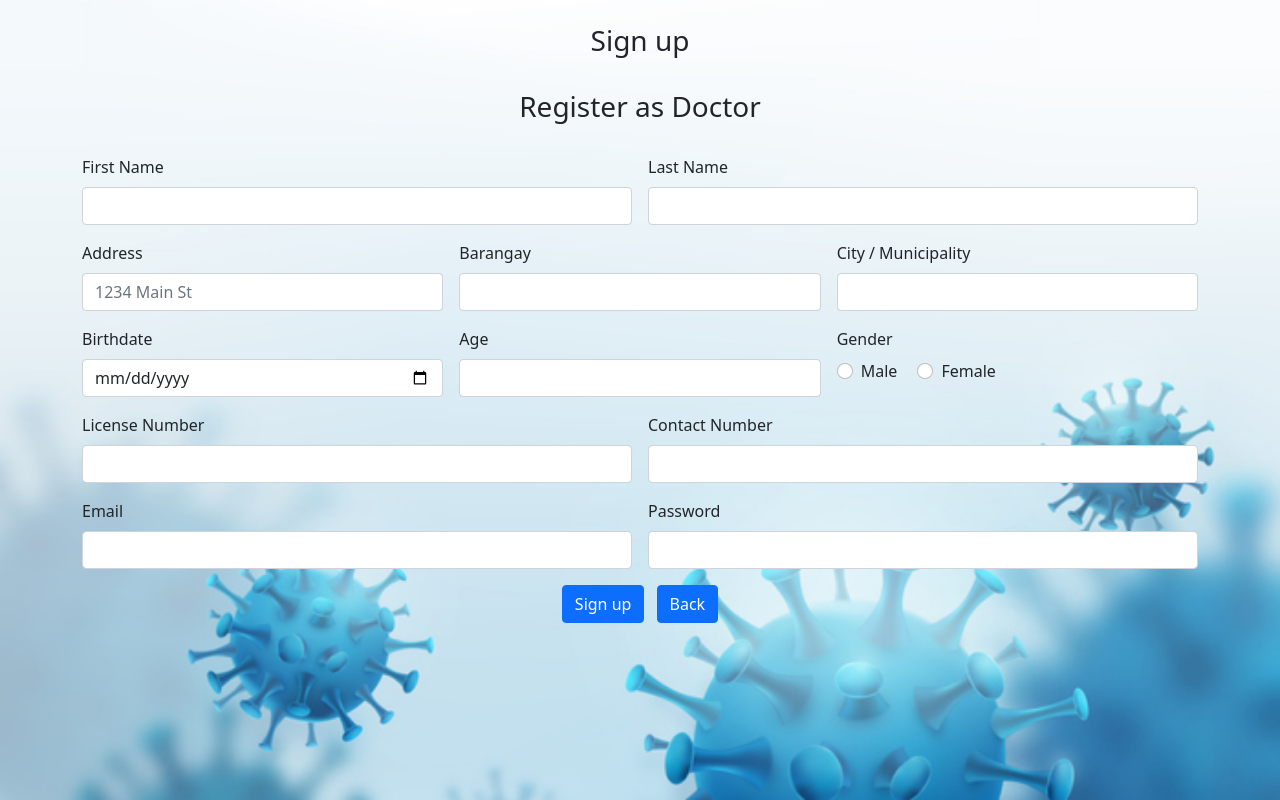
After one commit to edronalee/cmsc128.1, a Django app: page /docregister/ in a window 1280 px wide. The commit adds this page. Run offline with Django 3.2, Linux system fonts and the light colour scheme.

Commit message:
doc lgu register

```diff
--- /dev/null
+++ b/chart/templates/chart/docregister.html
@@ -0,0 +1,113 @@
+{% load static %}
+<!DOCTYPE html>
+<html lang="en">
+<head>
+    <meta charset="UTF-8">
+    <meta http-equiv="X-UA-Compatible" content="IE=edge">
+    <meta name="viewport" content="width=device-width, initial-scale=1.0">
+    <title>Community E-Chart</title>
+
+    <!-- Bootstrap 5 -->
+    <link href="https://cdn.jsdelivr.net/npm/bootstrap@5.0.2/dist/css/bootstrap.min.css" rel="stylesheet" integrity="sha384-EVSTQN3/azprG1Anm3QDgpJLIm9Nao0Yz1ztcQTwFspd3yD65VohhpuuCOmLASjC" crossorigin="anonymous">
+
+    <!-- Favicon  -->
+    <link rel="icon" type="image/png" href="{% static '/images/icon.png' %}">
+
+    <style>
+        body {
+            background-image: url("/static/images/bg.jpg" );
+            background-repeat: no-repeat;
+            background-size: cover;
+        }
+    </style>
+</head>
+<body>
+        <br>
+        <h3 class="text-center">Sign up</h3>
+        <br>
+        <h3 class="text-center">Register as Doctor</h3>
+        <br>
+        <div class="container">
+            <form class="row g-3">
+                <div class="col-md-6">
+                <label for="inputFirstName" class="form-label">First Name</label>
+                <input type="text" class="form-control" id="inputFirstName">
+                </div>
+
+                <div class="col-md-6">
+                <label for="inputLastName" class="form-label">Last Name</label>
+                 <input type="text" class="form-control" id="inputLastName">
+                </div>
+
+                <div class="col-md-4">
+                <label for="inputAddress" class="form-label">Address</label>
+                <input type="text" class="form-control" id="inputAddress" placeholder="1234 Main St">
+                </div>
+
+                <div class="col-md-4">
+                <label for="inputAddress2" class="form-label">Barangay</label>
+                <input type="text" class="form-control" id="inputAddress2" placeholder="">
+                </div>
+
+                <div class="col-md-4">
+                <label for="inputAddress3" class="form-label">City / Municipality</label>
+                <input type="text" class="form-control" id="inputAddress3" placeholder="">
+                </div>
+
+                <div class="col-md-4">
+                <label for="inputBirthdate" class="form-label">Birthdate</label>
+                <input type="date" class="form-control" id="inputBirthdate">
+                </div>
+
+                <div class="col-md-4">
+                <label for="inputAge" class="form-label">Age</label>
+                <input type="number" class="form-control" id="inputAge">
+                </div>
+
+                <div class="col-md-4">
+                <label for="inputGender" class="form-label">Gender</label>
+                <br>
+                <div class="form-check form-check-inline">
+                <input class="form-check-input" type="radio" name="inlineRadioOptions" id="inlineRadio1" value="male">
+                <label class="form-check-label" for="inlineRadio1">Male</label>
+                </div>
+                <div class="form-check form-check-inline">
+                <input class="form-check-input" type="radio" name="inlineRadioOptions" id="inlineRadio2" value="female">
+                <label class="form-check-label" for="inlineRadio2">Female</label>
+                </div>
+                </div>
+
+                <div class="col-md-6">
+                <label for="inputLicenseNumber" class="form-label">License Number</label>
+                <input type="text" class="form-control" id="inputLicenseNumber">
+                </div>
+
+                <div class="col-md-6">
+                <label for="inputContactNumber" class="form-label">Contact Number</label>
+                <input type="text" class="form-control" id="inputContactNumber">
+                </div>
+
+                <div class="col-md-6">
+                <label for="inputEmail4" class="form-label">Email</label>
+                <input type="email" class="form-control" id="inputEmail4">
+                </div>
+
+                <div class="col-md-6">
+                <label for="inputPassword4" class="form-label">Password</label>
+                <input type="password" class="form-control" id="inputPassword4">
+                </div>
+
+                <div class="col-12">
+                <center>
+                <div class="d-grid gap-2 d-md-block">
+                <button class="btn btn-primary me-md-2" type="submit">Sign up</button>
+                <a href="{% url 'register' %}" button class="btn btn-primary" type="button">Back</button></a>
+                </div>
+                </center>
+                </div>
+            </form>
+        </div>
+
+<script src="https://cdn.jsdelivr.net/npm/bootstrap@5.0.2/dist/js/bootstrap.bundle.min.js" integrity="sha384-MrcW6ZMFYlzcLA8Nl+NtUVF0sA7MsXsP1UyJoMp4YLEuNSfAP+JcXn/tWtIaxVXM" crossorigin="anonymous"></script>
+</body>
+</html>
--- a/chart/urls.py
+++ b/chart/urls.py
@@ -4,4 +4,6 @@ from . import views
 urlpatterns = [
     path('', views.login, name="login"),
     path('register/', views.register, name="register"),
+    path('docregister/', views.docregister, name="docregister"),
+    path('lguregister/', views.lguregister, name="lguregister"),
 ]
--- a/chart/views.py
+++ b/chart/views.py
@@ -7,3 +7,9 @@ def login(request):
 
 def register(request):
     return render(request, 'chart/register.html')
+
+def docregister(request):
+    return render(request, 'chart/docregister.html')
+
+def lguregister(request):
+    return render(request, 'chart/lguregister.html')
```
Also changed, not shown: chart/templates/chart/lguregister.html (added, +113 -0 lines), chart/templates/chart/register.html (+7 -2 lines).
